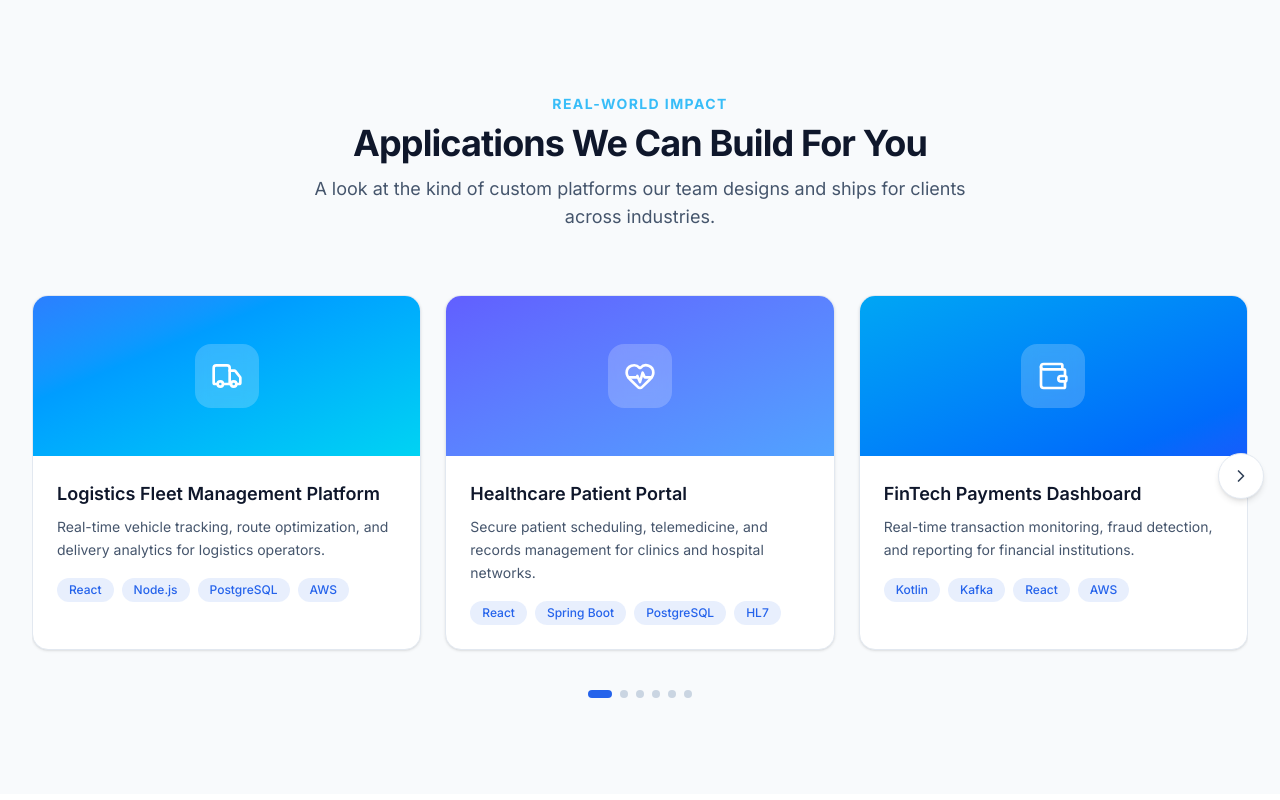
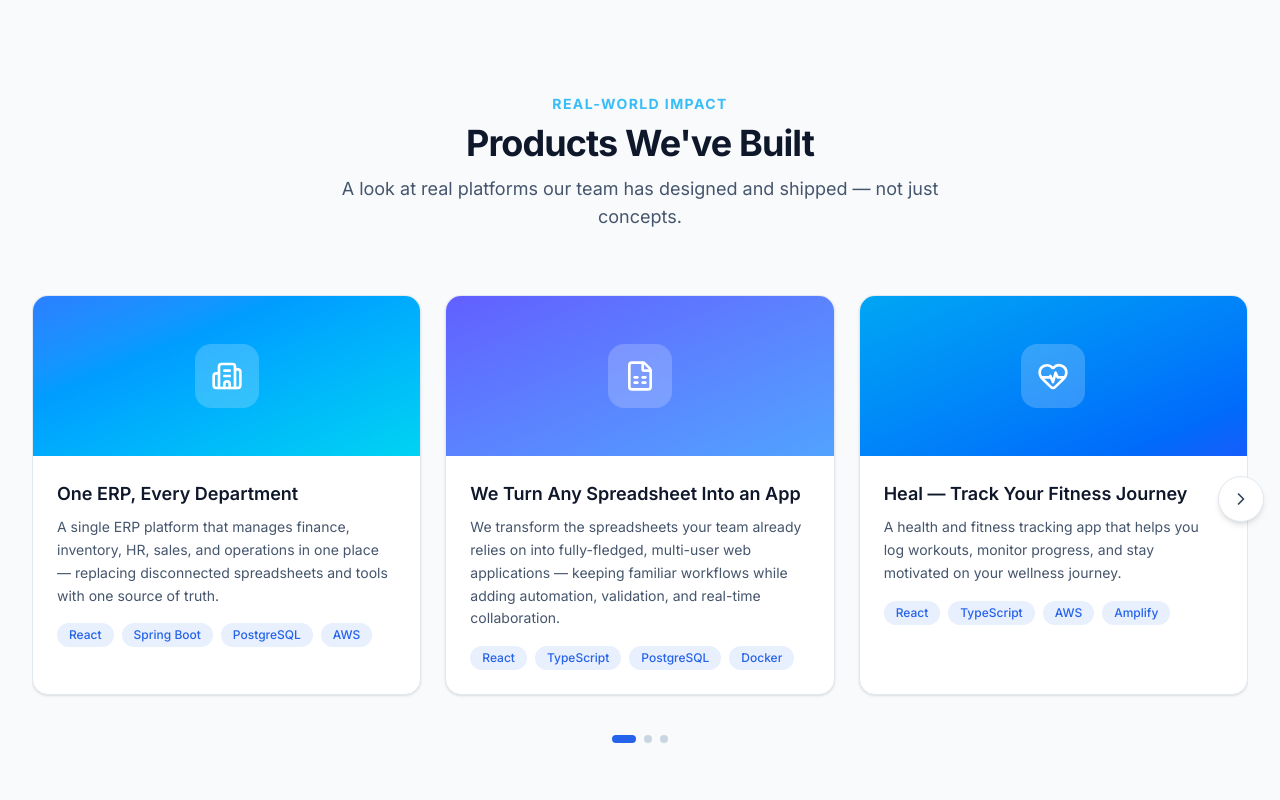
Before and after one commit to arnaldotecadm/vertice-front, a React (Vite) app: page / in a window 1280 px wide. Shown: the part 1600-2400 px from the top of the page. Built offline with nearby package versions, Linux system fonts and the light colour scheme.

Commit message:
fix navigation

```diff
--- a/src/components/Footer.tsx
+++ b/src/components/Footer.tsx
@@ -18,8 +18,8 @@ function Footer() {
   const NAVIGATION_LINKS = [
     { label: t.nav.home, href: "#home" },
     { label: t.nav.services, href: "#services" },
+    { label: t.nav.about, href: "#about" },
     { label: t.nav.solutions, href: "#solutions" },
-    { label: t.nav.about, href: "#about" },
   ];
 
   return (
--- a/src/components/Navbar.tsx
+++ b/src/components/Navbar.tsx
@@ -38,8 +38,8 @@ function Navbar() {
   const NAV_LINKS = [
     { label: t.nav.home, href: "#home" },
     { label: t.nav.services, href: "#services" },
+    { label: t.nav.about, href: "#about" },
     { label: t.nav.solutions, href: "#solutions" },
-    { label: t.nav.about, href: "#about" },
     { label: t.nav.contact, href: "#contact" },
   ];
 
--- a/src/components/Portfolio.tsx
+++ b/src/components/Portfolio.tsx
@@ -2,24 +2,14 @@ import { useRef, useState } from "react";
 import {
   ChevronLeft,
   ChevronRight,
-  Truck,
+  Building2,
+  FileSpreadsheet,
   HeartPulse,
-  Wallet,
-  ShoppingCart,
-  Factory,
-  BarChart3,
   type LucideIcon,
 } from "lucide-react";
 import { useLanguage } from "../i18n/useLanguage";
 
-const ITEM_ICONS: LucideIcon[] = [
-  Truck,
-  HeartPulse,
-  Wallet,
-  ShoppingCart,
-  Factory,
-  BarChart3,
-];
+const ITEM_ICONS: LucideIcon[] = [Building2, FileSpreadsheet, HeartPulse];
 
 // Distinct gradient treatment per card so the carousel feels varied rather
 // than repetitive, while staying within the brand's blue palette.
@@ -27,9 +17,6 @@ const ITEM_GRADIENTS = [
   "from-blue-500 to-cyan-400",
   "from-indigo-500 to-blue-400",
   "from-sky-500 to-blue-600",
-  "from-blue-600 to-indigo-400",
-  "from-cyan-500 to-blue-500",
-  "from-blue-500 to-sky-400",
 ];
 
 // Horizontally-scrolling showcase of example applications Vértice could
--- a/src/i18n/translations.ts
+++ b/src/i18n/translations.ts
@@ -167,48 +167,30 @@ export const en: Translations = {
   },
   portfolio: {
     eyebrow: "Real-World Impact",
-    title: "Applications We Can Build For You",
+    title: "Products We've Built",
     subtitle:
-      "A look at the kind of custom platforms our team designs and ships for clients across industries.",
+      "A look at real platforms our team has designed and shipped — not just concepts.",
     prev: "Previous example",
     next: "Next example",
     goTo: "Go to example",
     items: [
       {
-        title: "Logistics Fleet Management Platform",
+        title: "One ERP, Every Department",
         description:
-          "Real-time vehicle tracking, route optimization, and delivery analytics for logistics operators.",
-        tags: ["React", "Node.js", "PostgreSQL", "AWS"],
+          "A single ERP platform that manages finance, inventory, HR, sales, and operations in one place — replacing disconnected spreadsheets and tools with one source of truth.",
+        tags: ["React", "Spring Boot", "PostgreSQL", "AWS"],
       },
       {
-        title: "Healthcare Patient Portal",
+        title: "We Turn Any Spreadsheet Into an App",
         description:
-          "Secure patient scheduling, telemedicine, and records management for clinics and hospital networks.",
-        tags: ["React", "Spring Boot", "PostgreSQL", "HL7"],
+          "We transform the spreadsheets your team already relies on into fully-fledged, multi-user web applications — keeping familiar workflows while adding automation, validation, and real-time collaboration.",
+        tags: ["React", "TypeScript", "PostgreSQL", "Docker"],
       },
       {
-        title: "FinTech Payments Dashboard",
+        title: "Heal — Track Your Fitness Journey",
         description:
-          "Real-time transaction monitoring, fraud detection, and reporting for financial institutions.",
-        tags: ["Kotlin", "Kafka", "React", "AWS"],
-      },
-      {
-        title: "E-commerce Retail Platform",
-        description:
-          "Scalable storefront with inventory sync, personalized recommendations, and headless checkout.",
-        tags: ["React", "TypeScript", "MongoDB", "Docker"],
-      },
-      {
-        title: "Manufacturing IoT Monitoring",
-        description:
-          "Real-time equipment monitoring and predictive maintenance dashboards for factory floors.",
-        tags: ["React", "Kafka", "Kubernetes", "Terraform"],
-      },
-      {
-        title: "SaaS Analytics Platform",
-        description:
-          "Multi-tenant analytics and reporting suite with customizable dashboards for B2B SaaS products.",
-        tags: ["React", "Spring Boot", "PostgreSQL", "AWS"],
+          "A health and fitness tracking app that helps you log workouts, monitor progress, and stay motivated on your wellness journey.",
+        tags: ["React", "TypeScript", "AWS", "Amplify"],
       },
     ],
   },
@@ -383,48 +365,30 @@ export const pt: Translations = {
   },
   portfolio: {
     eyebrow: "Impacto Real",
-    title: "Aplicações que Podemos Construir para Si",
+    title: "Produtos que Construímos",
     subtitle:
-      "Um vislumbre do tipo de plataformas à medida que a nossa equipa desenha e entrega a clientes de diversas indústrias.",
+      "Um vislumbre de plataformas reais que a nossa equipa desenhou e entregou — não apenas conceitos.",
     prev: "Exemplo anterior",
     next: "Próximo exemplo",
     goTo: "Ir para o exemplo",
     items: [
       {
-        title: "Plataforma de Gestão de Frotas Logísticas",
+        title: "Um ERP, Todos os Departamentos",
         description:
-          "Rastreio de veículos em tempo real, otimização de rotas e análise de entregas para operadores logísticos.",
-        tags: ["React", "Node.js", "PostgreSQL", "AWS"],
+          "Uma única plataforma ERP que gere finanças, inventário, recursos humanos, vendas e operações num só lugar — substituindo folhas de cálculo e ferramentas desligadas entre si por uma única fonte de verdade.",
+        tags: ["React", "Spring Boot", "PostgreSQL", "AWS"],
       },
       {
-        title: "Portal do Paciente na Saúde",
+        title: "Transformamos Qualquer Folha de Cálculo numa Aplicação",
         description:
-          "Agendamento seguro de pacientes, telemedicina e gestão de registos clínicos para clínicas e hospitais.",
-        tags: ["React", "Spring Boot", "PostgreSQL", "HL7"],
+          "Transformamos as folhas de cálculo que a sua equipa já utiliza em aplicações web completas e multiutilizador — mantendo os fluxos de trabalho familiares e acrescentando automação, validação e colaboração em tempo real.",
+        tags: ["React", "TypeScript", "PostgreSQL", "Docker"],
       },
       {
-        title: "Dashboard de Pagamentos FinTech",
+        title: "Heal — Acompanhe o Seu Percurso Fitness",
         description:
-          "Monitorização de transações em tempo real, deteção de fraude e relatórios para instituições financeiras.",
-        tags: ["Kotlin", "Kafka", "React", "AWS"],
-      },
-      {
-        title: "Plataforma de Retalho E-commerce",
-        description:
-          "Loja online escalável com sincronização de inventário, recomendações personalizadas e checkout headless.",
-        tags: ["React", "TypeScript", "MongoDB", "Docker"],
-      },
-      {
-        title: "Monitorização IoT Industrial",
-        description:
-          "Monitorização de equipamentos em tempo real e dashboards de manutenção preditiva para fábricas.",
-        tags: ["React", "Kafka", "Kubernetes", "Terraform"],
-      },
-      {
-        title: "Plataforma de Análise SaaS",
-        description:
-          "Suite de análise e relatórios multi-tenant com dashboards personalizáveis para produtos SaaS B2B.",
-        tags: ["React", "Spring Boot", "PostgreSQL", "AWS"],
+          "Uma aplicação de saúde e fitness que o ajuda a registar treinos, acompanhar o progresso e manter-se motivado no seu percurso de bem-estar.",
+        tags: ["React", "TypeScript", "AWS", "Amplify"],
       },
     ],
   },
```
